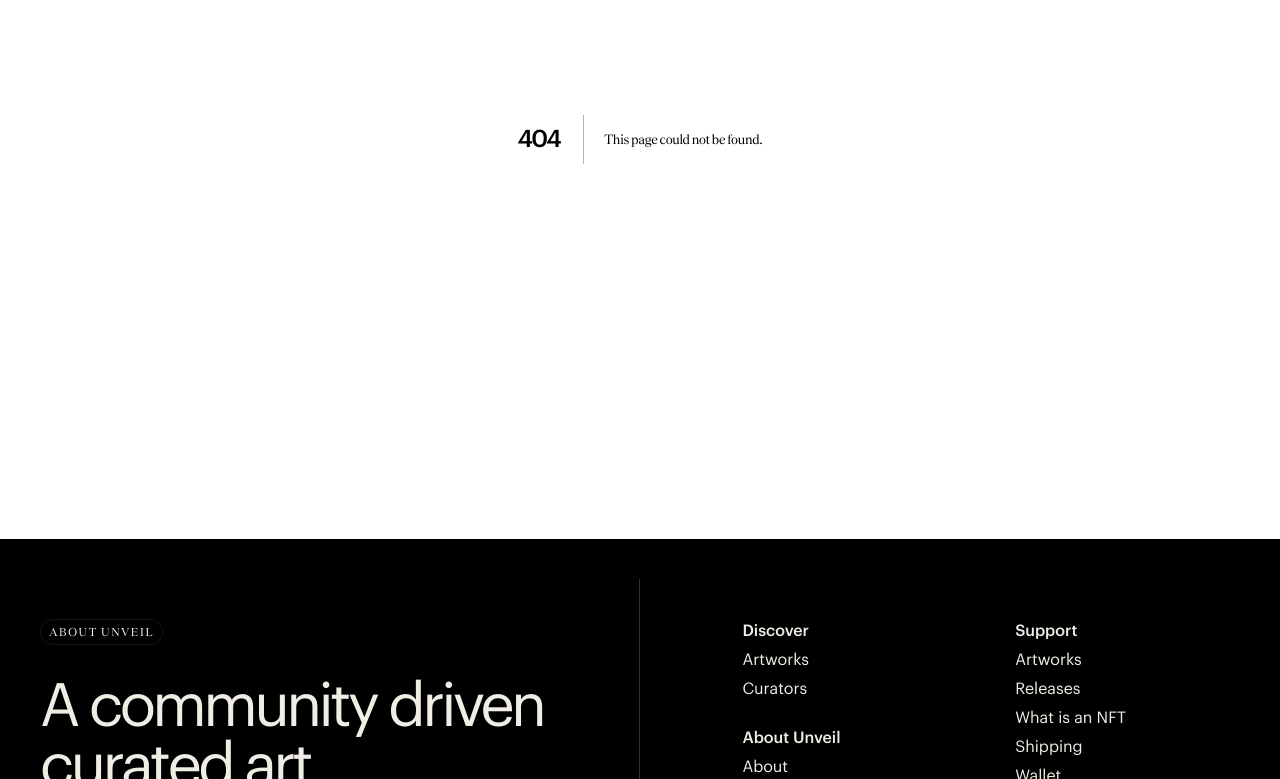
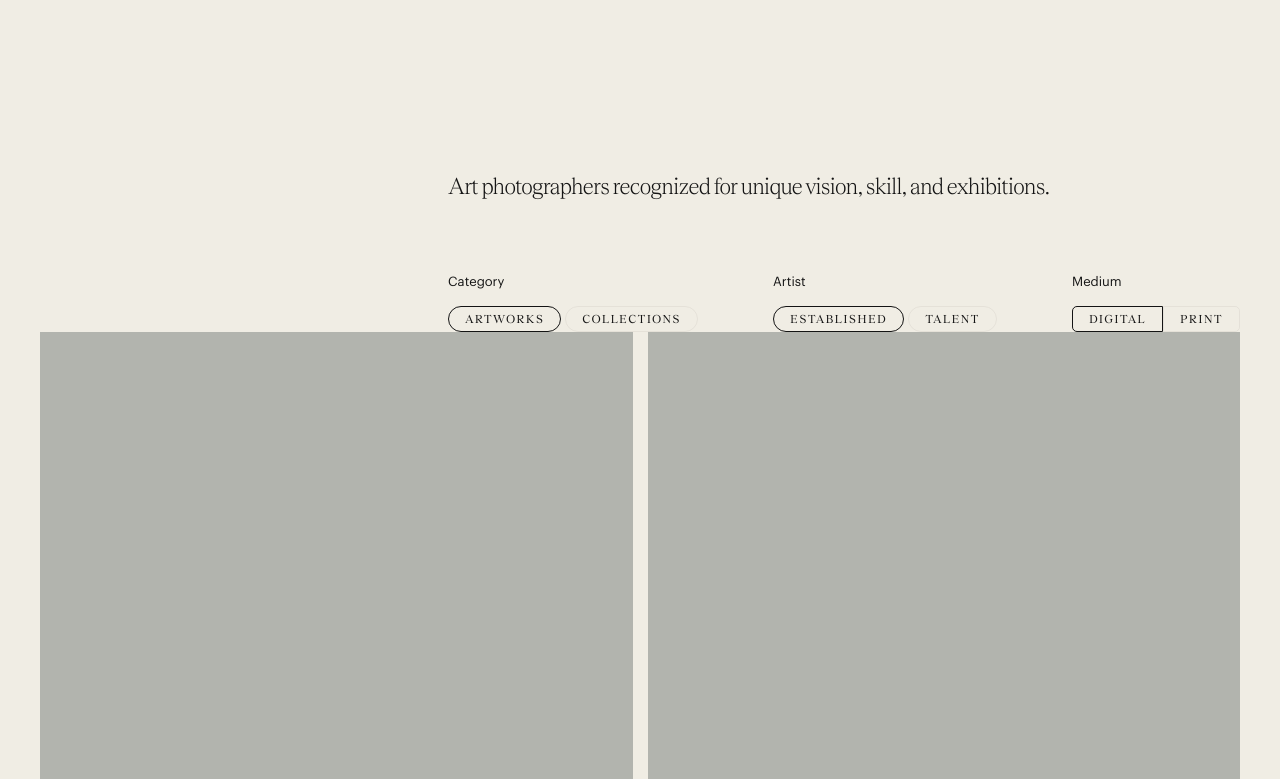
Before and after one commit to Unveil-art/unveil-marketplace, a Next.js app: page /gallery in a window 1280 px wide. Before the commit this address had no page. Shown: the part 261-1040 px from the top of the page. Built offline with nearby package versions, Linux system fonts and the light colour scheme.

Commit message:
filter seciton added

```diff
--- a/components/reusable/TwoBlockItems.jsx
+++ b/components/reusable/TwoBlockItems.jsx
@@ -2,12 +2,19 @@ import React from "react";
 
 import Currency from "../svg/Currency";
 
-const TwoBlockItems = () => {
+const TwoBlockItems = ({ homePage = false }) => {
   return (
-    // TODO: homepage kleiner ander wel onder elkaar
-    <div className="grid grid-cols-1 gap-[15px] mx-[15px] md:mx-10 md:grid-cols-2">
+    <div
+      className={`${
+        homePage ? "grid-cols-2" : "grid-cols-1"
+      } grid grid-cols-1 gap-[15px] mx-[15px] md:mx-10 md:grid-cols-2 relative`}
+    >
       <div>
-        <div className="aspect-square bg-unveilGreen"></div>
+        <div
+          className={`${
+            homePage ? "aspect-[10/11]" : "aspect-square"
+          }  bg-unveilGreen`}
+        ></div>
         <span className="nft-print">nft + print</span>
         <h5 className="pt-1 b3">Artwork Name</h5>
         <p className="b3 opacity-60">Alexander Sporre</p>
@@ -19,8 +26,15 @@ const TwoBlockItems = () => {
           <p className="b3 opacity-60">1.2)</p>
         </div>
       </div>
-      <div>
-        <div className="aspect-square bg-unveilGreen"></div>
+      {homePage && (
+        <div className="absolute top-0 w-px h-full -translate-x-1/2 bg-bgColorHover left-1/2"></div>
+      )}
+      <div className={`${homePage ? "mt-[120px]" : ""}`}>
+        <div
+          className={`${
+            homePage ? "aspect-[10/11] rounded-t-full" : "aspect-square"
+          }  bg-unveilGreen`}
+        ></div>
         <span className="nft-print">nft + print</span>
         <h5 className="pt-1 b3">Artwork Name</h5>
         <p className="b3 opacity-60">Alexander Sporre</p>
--- /dev/null
+++ b/components/section/Filter.jsx
@@ -0,0 +1,43 @@
+import React from "react";
+
+const Filter = () => {
+  return (
+    <div className="ml-10 md:ml-[35svw] flex g justify-between pr-10">
+      <div className="flex items-center gap-2 md:block">
+        <p className="md:mb-3 b3 md:b4">Category</p>
+        <div className="flex items-center gap-1">
+          <span className="px-4 border rounded-full cursor-pointer l2 border-unveilBlack">
+            Artworks
+          </span>
+          <span className="px-4 border rounded-full cursor-pointer l2 border-bgColor">
+            Collections
+          </span>
+        </div>
+      </div>
+      <div className="hidden md:block">
+        <p className="mb-3 b4">Artist</p>
+        <div className="flex items-center gap-1">
+          <span className="px-4 border rounded-full cursor-pointer l2 border-unveilBlack">
+            Established
+          </span>
+          <span className="px-4 border rounded-full cursor-pointer l2 border-bgColor">
+            Talent
+          </span>
+        </div>
+      </div>
+      <div className="hidden md:block">
+        <p className="mb-3 b4">Medium</p>
+        <div className="flex items-center">
+          <span className="px-4 py-[0px] border rounded-l-[5px] cursor-pointer l2 border-unveilBlack">
+            Digital
+          </span>
+          <span className="px-4 py-[0px] border rounded-r-[5px] cursor-pointer l2 border-bgColor">
+            Print
+          </span>
+        </div>
+      </div>
+    </div>
+  );
+};
+
+export default Filter;
--- a/components/section/NewlyCurated.jsx
+++ b/components/section/NewlyCurated.jsx
@@ -13,7 +13,7 @@ const NewlyCurated = () => {
         link="View collections"
         href="/gallery"
       />
-      <TwoBlockItems />
+      <TwoBlockItems homePage={true} />
     </section>
   );
 };
--- a/components/section/WhyCollect.jsx
+++ b/components/section/WhyCollect.jsx
@@ -9,7 +9,7 @@ import "swiper/css";
 const WhyCollect = () => {
   return (
     <section>
-      <h2 className="m-[15px] md:m-10 h3">Why collect art at Unveil?</h2>
+      <h2 className="m-[15px] lg:m-10 h3">Why collect art at Unveil?</h2>
       <OneLiner
         text="Invest in art that enriches your life and empowers the world."
         alignLeft
@@ -17,8 +17,8 @@ const WhyCollect = () => {
         href="/"
       />
 
-      <div className="flex md:grid grid-cols-3 md:mx-[15px] gap-10 overflow-auto">
-        <div className="ml-[15px] md:ml-0 h-[315px] md:h-auto min-w-[270px] max-w-[270px] md:max-w-[unset] md:min-w-[unset] md:aspect-square bg-unveilBlack rounded-[10px] text-center pt-10 px-[15px] relative overflow-hidden">
+      <div className="flex lg:grid grid-cols-3 lg:mx-[15px] gap-[15px] lg:gap-10 overflow-auto">
+        <div className="ml-[15px] lg:ml-0 h-[315px] lg:h-auto min-w-[270px] max-w-[270px] lg:max-w-[unset] lg:min-w-[unset] lg:aspect-square bg-unveilBlack rounded-[10px] text-center pt-10 px-[15px] relative overflow-hidden">
           <h4 className="s1 text-unveilWhite">Curated artworks</h4>
           <p className="text-unveilWhite b4">
             Our curation is a testament to quality and passion
@@ -27,14 +27,11 @@ const WhyCollect = () => {
           <div className="absolute bottom-0 left-1/2 -translate-x-1/2 w-1/2 h-[65%] bg-unveilGreen"></div>
           <div className="absolute bottom-0 right-0 w-[40%] h-1/2 bg-unveilGreen"></div>
         </div>
-        <div className="h-[315px] md:h-auto min-w-[270px] max-w-[270px] md:max-w-[unset] md:min-w-[unset] md:aspect-square bg-unveilYellow rounded-[10px] text-center pt-10 ">
+        <div className="h-[315px] lg:h-auto min-w-[270px] max-w-[270px] lg:max-w-[unset] lg:min-w-[unset] lg:aspect-square bg-unveilYellow rounded-[10px] text-center pt-10 ">
           <h4 className="s1  px-[15px]">Curated artworks</h4>
           <p className="b4 px-[15px]">
             Our curation is a testament to quality and passion
           </p>
-          {/* TODO: align middle */}
-          {/* TODO: mobile 15 px spaceBetween */}
-          {/* TODO: mobile automatishc false touch */}
           <Swiper
             allowTouchMove={false}
             spaceBetween={15}
@@ -54,7 +51,7 @@ const WhyCollect = () => {
             grabCursor
             slidesPerView={"auto"}
             centeredSlides
-            className="mt-[50px] payment-swiper unveilTransition md:pointer-events-auto pointer-events-none"
+            className=" mt-[20px] lg:mt-[60px] xl:mt-[100px] pointer-events-none payment-swiper unveilTransition lg:pointer-events-auto"
           >
             {["1", "2", "3", "4", "5", "6", "1", "2", "3", "4", "5", "6"].map(
               (item, index) => (
@@ -68,7 +65,7 @@ const WhyCollect = () => {
             )}
           </Swiper>
         </div>
-        <div className="h-[315px] mr-[15px] md:mr-0 md:h-auto min-w-[270px] max-w-[270px] md:max-w-[unset] md:min-w-[unset] md:aspect-square bg-unveilGreen rounded-[10px] text-center pt-10 px-[15px]">
+        <div className="h-[315px] mr-[15px] lg:mr-0 lg:h-auto min-w-[270px] max-w-[270px] lg:max-w-[unset] lg:min-w-[unset] lg:aspect-square bg-unveilGreen rounded-[10px] text-center pt-10 px-[15px]">
           <h4 className="s1 ">Curated artworks</h4>
           <p className="b4">
             Our curation is a testament to quality and passion
--- /dev/null
+++ b/pages/gallery/index.js
@@ -0,0 +1,18 @@
+import React from "react";
+
+import OneLiner from "../../components/reusable/Oneliner";
+import Title from "../../components/reusable/Title";
+import Filter from "../../components/section/Filter";
+import TwoBlockItems from "../../components/reusable/TwoBlockItems";
+
+export default function Home() {
+  return (
+    <main className="mt-[130px]">
+      <Title title="Gallery" />
+      <OneLiner text="Art photographers recognized for unique vision, skill, and exhibitions." />
+      <Filter />
+
+      <TwoBlockItems />
+    </main>
+  );
+}
--- a/styles/globals.css
+++ b/styles/globals.css
@@ -28,7 +28,7 @@
   }
   h2,
   .h2 {
-    @apply font-teodor text-[44px] leading-[110%] tracking-[-0.02em];
+    @apply font-teodor font-light text-[44px] leading-[110%] tracking-[-0.02em];
   }
   h3,
   .h3 {
@@ -36,11 +36,11 @@
   }
   h4,
   .h4 {
-    @apply font-teodor text-[24px] md:text-[44px] leading-[26px] md:leading-[110%] tracking-[-0.03em] md:tracking-[-0.02em];
+    @apply font-teodor font-light text-[24px] md:text-[44px] leading-[26px] md:leading-[110%] tracking-[-0.03em] md:tracking-[-0.02em];
   }
   h5,
   .h5 {
-    @apply font-teodor font-light text-[11px] md:text-[19px] leading-[16px] md:leading-[25px];
+    @apply font-teodor font-light font-light text-[11px] md:text-[19px] leading-[16px] md:leading-[25px];
   }
 
   /* S */
@@ -48,7 +48,7 @@
     @apply font-graphik font-light text-[17px] md:text-[24px] leading-[19px] md:leading-[110.6%] tracking-[-0.03em] md:tracking-[-0.04em];
   }
   .s2 {
-    @apply font-teodor text-[16px] md:text-[24px] leading-[100%] md:leading-[26px] tracking-[-0.01em] md:tracking-[-0.03em];
+    @apply font-teodor font-light text-[16px] md:text-[24px] leading-[100%] md:leading-[26px] tracking-[-0.01em] md:tracking-[-0.03em];
   }
 
   /* Link */
@@ -58,10 +58,10 @@
 
   /* Body */
   .b1 {
-    @apply font-teodor text-[24px] md:text-[44px] leading-[26px] md:leading-[130%] tracking-[-0.03em] md:tracking-[-0.02em];
+    @apply font-teodor font-light text-[24px] md:text-[44px] leading-[26px] md:leading-[130%] tracking-[-0.03em] md:tracking-[-0.02em];
   }
   .b2 {
-    @apply font-teodor text-[18px] leading-[130%] tracking-[-0.01em];
+    @apply font-teodor font-light text-[18px] leading-[130%] tracking-[-0.01em];
   }
   .b3 {
     @apply font-graphik text-[11px] md:text-[16px] leading-[16px] md:leading-[25px];
@@ -138,10 +138,9 @@
 
 @font-face {
   font-family: "Teodor";
-  src: url("/fonts/teodor-light.woff2") format("woff2"),
-    url("/fonts/teodor-light.woff2") format("woff2");
+  src: url("/fonts/Teodor-light.woff2") format("woff2"),
+    url("/fonts/Teodor-light.woff2") format("woff2");
   font-weight: 300;
-  font-style: light;
 }
 
 @font-face {
```
